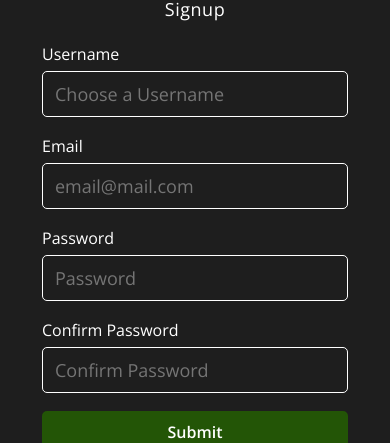
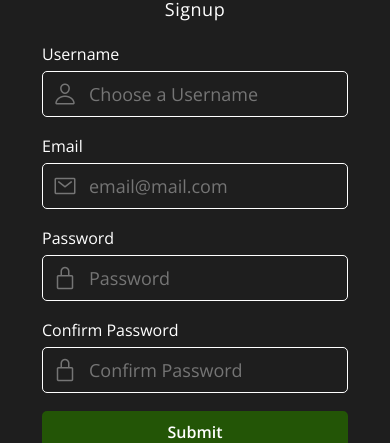
Before and after one commit to DonUggioni/strongfy-app, a React Native app: screen /Signup in a window 390 px wide. Shown: the part 353-796 px from the top of the page. Built offline with nearby package versions, Linux system fonts and the light colour scheme.

Commit message:
Fixed async storage warning | Start working on create user logic

```diff
--- a/components/AuthContent.jsx
+++ b/components/AuthContent.jsx
@@ -1,14 +1,11 @@
 import React from 'react';
 import {
   Image,
-  Keyboard,
   KeyboardAvoidingView,
   Platform,
-  SafeAreaView,
   ScrollView,
   StyleSheet,
   Text,
-  TouchableWithoutFeedback,
   View,
 } from 'react-native';
 import { GlobalStyles } from '../constants/styles';
@@ -18,7 +15,14 @@ import { useNavigation } from '@react-navigation/native';
 import LoginInput from './UI/text/LoginInput';
 import Button from './UI/buttons/Button';
 
-function AuthContent({ isLogin, onChangeText, onSubmit }) {
+function AuthContent({
+  isLogin,
+  onChangeEmail,
+  onChangePassword,
+  onChangeConfirmPassword,
+  onChangeUsername,
+  onSubmit,
+}) {
   const navigation = useNavigation();
 
   function switchAuthModeHandler() {
@@ -35,14 +39,20 @@ function AuthContent({ isLogin, onChangeText, onSubmit }) {
         placeHolder={'email@mail.com'}
         label={'Email'}
         inputMode={'email'}
-        onChangeText={onChangeText}
+        onChangeText={onChangeEmail}
+        iconName={'mail-outline'}
+        iconSize={24}
+        keyboardType={'email-address'}
       />
       <LoginInput
         placeHolder={'Password'}
         label={'Password'}
-        inputMode={'text'}
-        onChangeText={onChangeText}
+        inputMode={'password'}
+        onChangeText={onChangePassword}
         style={{ marginBottom: 18 }}
+        iconName={'lock-closed-outline'}
+        iconSize={24}
+        secureTextEntry={true}
       />
     </>
   );
@@ -53,26 +63,37 @@ function AuthContent({ isLogin, onChangeText, onSubmit }) {
         placeHolder={'Choose a Username'}
         label={'Username'}
         inputMode={'text'}
-        onChangeText={onChangeText}
+        onChangeText={onChangeUsername}
+        iconName={'person-outline'}
+        iconSize={24}
       />
       <LoginInput
         placeHolder={'email@mail.com'}
         label={'Email'}
         inputMode={'email'}
-        onChangeText={onChangeText}
+        onChangeText={onChangeEmail}
+        keyboardType={'email-address'}
+        iconName={'mail-outline'}
+        iconSize={24}
       />
       <LoginInput
         placeHolder={'Password'}
         label={'Password'}
         inputMode={'text'}
-        onChangeText={onChangeText}
+        onChangeText={onChangePassword}
+        secureTextEntry={true}
+        iconName={'lock-closed-outline'}
+        iconSize={24}
       />
       <LoginInput
         placeHolder={'Confirm Password'}
         label={'Confirm Password'}
         inputMode={'text'}
-        onChangeText={onChangeText}
+        onChangeText={onChangeConfirmPassword}
         style={{ marginBottom: 18 }}
+        secureTextEntry={true}
+        iconName={'lock-closed-outline'}
+        iconSize={24}
       />
     </>
   );
--- a/components/UI/text/LoginInput.jsx
+++ b/components/UI/text/LoginInput.jsx
@@ -2,8 +2,19 @@ import React, { useState } from 'react';
 import { StyleSheet, TextInput, View } from 'react-native';
 import { GlobalStyles } from '../../../constants/styles';
 import StyledText from './StyledText';
+import { Ionicons } from '@expo/vector-icons';
 
-function LoginInput({ onChangeText, placeHolder, inputMode, label, style }) {
+function LoginInput({
+  onChangeText,
+  placeHolder,
+  inputMode,
+  label,
+  style,
+  iconSize,
+  iconName,
+  secureTextEntry,
+  keyboardType,
+}) {
   const [isFocus, setIsFocus] = useState(false);
   return (
     <>
@@ -15,6 +26,11 @@ function LoginInput({ onChangeText, placeHolder, inputMode, label, style }) {
             : [styles.inputContainer, style]
         }
       >
+        <Ionicons
+          name={iconName}
+          size={iconSize}
+          color={GlobalStyles.colors.gray300}
+        />
         <TextInput
           style={styles.input}
           placeholder={placeHolder}
@@ -26,6 +42,8 @@ function LoginInput({ onChangeText, placeHolder, inputMode, label, style }) {
           onFocus={() => setIsFocus(true)}
           onBlur={() => setIsFocus(false)}
           onChangeText={onChangeText}
+          secureTextEntry={secureTextEntry}
+          keyboardType={keyboardType}
         />
       </View>
     </>
@@ -40,6 +58,9 @@ const styles = StyleSheet.create({
     borderColor: 'white',
     borderRadius: GlobalStyles.borderRadius,
     marginBottom: 12,
+    flexDirection: 'row',
+    alignItems: 'center',
+    paddingLeft: 10,
   },
   inputFocus: {
     borderColor: GlobalStyles.colors.primary400,
@@ -50,6 +71,7 @@ const styles = StyleSheet.create({
     fontFamily: 'open-sans-regular',
     paddingVertical: 10,
     paddingHorizontal: 12,
+    width: '100%',
   },
   label: {
     marginVertical: 6,
--- a/firebase/firebaseConfig.js
+++ b/firebase/firebaseConfig.js
@@ -1,6 +1,7 @@
-// import { initializeApp } from 'firebase/app';
-// import { getAuth } from 'firebase/auth';
-
+import { getApp, getApps, initializeApp } from 'firebase/app';
+import { getAuth, initializeAuth } from 'firebase/auth';
+import { getReactNativePersistence } from 'firebase/auth/react-native';
+import AsyncStorage from '@react-native-async-storage/async-storage';
 import {
   FIREBASE_API_KEY,
   AUTH_DOMAIN,
@@ -30,5 +31,16 @@ const firebaseConfig = {
   measurementId: MEASUREMENT_ID,
 };
 
-const app = initializeApp(firebaseConfig);
-export const auth = getAuth(app);
+let app;
+let auth;
+if (getApps().length < 1) {
+  app = initializeApp(firebaseConfig);
+  auth = initializeAuth(app, {
+    persistence: getReactNativePersistence(AsyncStorage),
+  });
+} else {
+  app = getApp();
+  auth = getAuth();
+}
+
+export { auth };
--- a/package.json
+++ b/package.json
@@ -9,6 +9,7 @@
     "web": "expo start --web"
   },
   "dependencies": {
+    "@react-native-async-storage/async-storage": "^1.17.11",
     "@react-navigation/bottom-tabs": "^6.5.2",
     "@react-navigation/native": "^6.1.1",
     "@react-navigation/stack": "^6.3.10",
@@ -16,6 +17,7 @@
     "expo": "~47.0.9",
     "expo-font": "~11.0.1",
     "expo-status-bar": "~1.4.2",
+    "firebase": "^9.16.0",
     "immer": "^9.0.18",
     "react": "18.1.0",
     "react-native": "0.70.5",
--- a/screens/UserCredentials/LoginScreen.jsx
+++ b/screens/UserCredentials/LoginScreen.jsx
@@ -1,5 +1,4 @@
 import React from 'react';
-import { KeyboardAvoidingView } from 'react-native';
 import AuthContent from '../../components/AuthContent';
 // import { GoogleAuthProvider, signInWithPopup } from 'firebase/auth';
 // import { auth } from '../../firebase/firebaseConfig';
--- a/screens/UserCredentials/SignUpScreen.jsx
+++ b/screens/UserCredentials/SignUpScreen.jsx
@@ -1,29 +1,24 @@
-import React from 'react';
+import React, { useState } from 'react';
 import AuthContent from '../../components/AuthContent';
-// import { GoogleAuthProvider, signInWithPopup } from 'firebase/auth';
-// import { auth } from '../../firebase/firebaseConfig';
-
-// const googleProvider = new GoogleAuthProvider();
+import { createUserWithEmailAndPassword } from 'firebase/auth';
+import { auth } from '../../firebase/firebaseConfig';
 
 function SignUpScreen() {
-  function googleSignupHandler() {
-    console.log('google signup');
-    // try {
-    //   const result = await signInWithPopup(auth, googleProvider);
-    //   console.log(result);
-    // } catch (error) {
-    //   console.log(error.message);
-    // }
-  }
-
-  function appleSignupHandler() {
-    console.log('apple signup');
+  const [username, setUsername] = useState('');
+  const [email, setEmail] = useState('');
+  const [password, setPassword] = useState('');
+  const [confirmPassword, setConfirmPassword] = useState('');
+  function signupHandler() {
+    console.log(username, email, password, confirmPassword);
   }
 
   return (
     <AuthContent
-      googleLogin={googleSignupHandler}
-      appleLogin={appleSignupHandler}
+      onSubmit={signupHandler}
+      onChangeUsername={(text) => setUsername(text)}
+      onChangeEmail={(text) => setEmail(text)}
+      onChangePassword={(text) => setPassword(text)}
+      onChangeConfirmPassword={(text) => setConfirmPassword(text)}
     />
   );
 }
```
Also changed, not shown: 1 other file (tests, documents, lock files or other folders).
